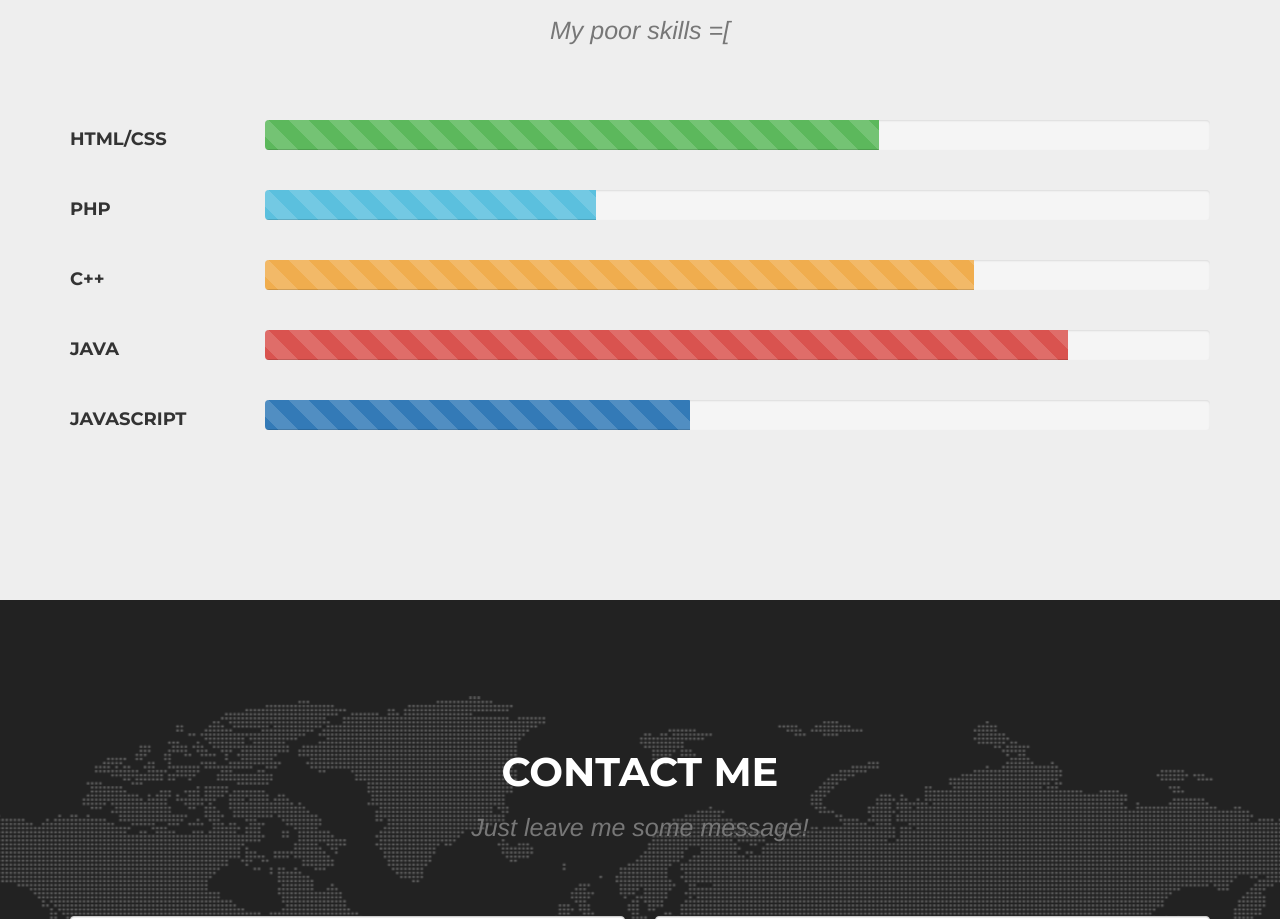
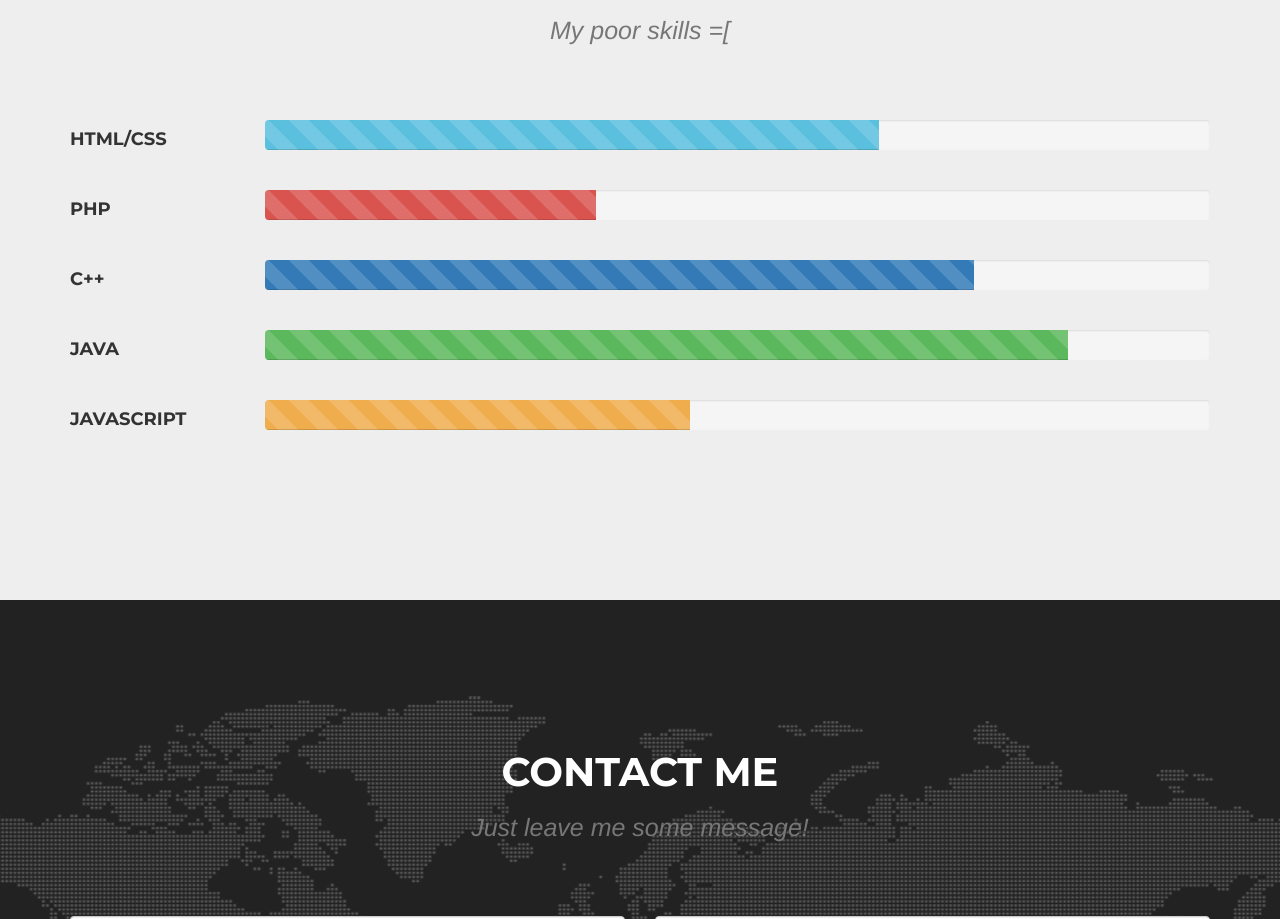
Before and after one commit to ttchiuaa/personal-website, a website: page index.html in a window 1280 px wide. Shown: the part 4597-5516 px from the top of the page. Drawn offline with nearby package versions, Linux system fonts and the light colour scheme; a web font is replaced by a local one.

Commit message:
minor fix

```diff
--- a/index.html
+++ b/index.html
@@ -331,8 +331,8 @@
 			</div>
 			<div class="col-md-10 col-sm-10">
 			<div class="progress">
-				  <div class="progress-bar progress-bar-success progress-bar-striped active" role="progressbar" aria-valuenow="65" aria-valuemin="0" aria-valuemax="100" style="width: 65%">
-					<span class="sr-only">65% Complete (success)</span>
+				  <div class="progress-bar progress-bar-info progress-bar-striped active" role="progressbar" aria-valuenow="65" aria-valuemin="0" aria-valuemax="100" style="width: 65%">
+					<span class="sr-only">65% Complete</span>
 				  </div>
 			</div>
 			</div>
@@ -345,7 +345,7 @@
 			</div>
 			<div class="col-md-10 col-sm-10">
 			<div class="progress">
-				  <div class="progress-bar progress-bar-info progress-bar-striped active" role="progressbar" aria-valuenow="35" aria-valuemin="0" aria-valuemax="100" style="width: 35%">
+				  <div class="progress-bar progress-bar-danger progress-bar-striped active" role="progressbar" aria-valuenow="35" aria-valuemin="0" aria-valuemax="100" style="width: 35%">
 					<span class="sr-only">35% Complete</span>
 				  </div>
 			</div>
@@ -359,8 +359,8 @@
 			</div>
 			<div class="col-md-10 col-sm-10">
 			<div class="progress">
-				  <div class="progress-bar progress-bar-warning progress-bar-striped active" role="progressbar" aria-valuenow="75" aria-valuemin="0" aria-valuemax="100" style="width: 75%">
-					<span class="sr-only">75% Complete (warning)</span>
+				  <div class="progress-bar progress-bar-default progress-bar-striped active" role="progressbar" aria-valuenow="75" aria-valuemin="0" aria-valuemax="100" style="width: 75%">
+					<span class="sr-only">75% Complete</span>
 				  </div>
 			</div>
 			</div>
@@ -373,8 +373,8 @@
 			</div>
 			<div class="col-md-10 col-sm-10">
 			<div class="progress">
-				  <div class="progress-bar progress-bar-danger progress-bar-striped active" role="progressbar" aria-valuenow="85" aria-valuemin="0" aria-valuemax="100" style="width: 85%">
-					<span class="sr-only">85% Complete (danger)</span>
+				  <div class="progress-bar progress-bar-success progress-bar-striped active" role="progressbar" aria-valuenow="85" aria-valuemin="0" aria-valuemax="100" style="width: 85%">
+					<span class="sr-only">85% Complete</span>
 				  </div>
 			</div>
 			</div>
@@ -387,7 +387,7 @@
 			</div>
 			<div class="col-md-10 col-sm-10">
 			<div class="progress">
-				  <div class="progress-bar progress-bar-default progress-bar-striped active" role="progressbar" aria-valuenow="45" aria-valuemin="0" aria-valuemax="100" style="width: 45%">
+				  <div class="progress-bar progress-bar-warning progress-bar-striped active" role="progressbar" aria-valuenow="45" aria-valuemin="0" aria-valuemax="100" style="width: 45%">
 					<span class="sr-only">45% Complete</span>
 				  </div>
 			</div>
```
